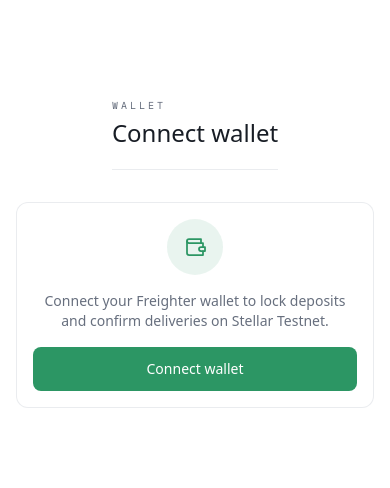
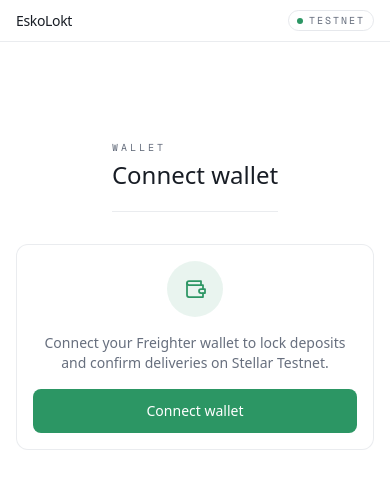
Before and after one commit to ShanIngrid1207/EskoLokt, a React (Vite) app in the folder web/: page / in a window 390 px wide. Shown: the top 488 px of the page. Built offline with nearby package versions, Linux system fonts and the light colour scheme; no server answers; what @stellar/stellar-sdk would draw is missing.

Commit message:
feat(ui): responsive desktop shell (mobile-first, framed app surface)
On desktop the app now sits in a centered, framed card on a branded backdrop
with a global header (brand + Testnet), instead of a phone-width strip in white
space. All changes are md:* so mobile is byte-for-byte unchanged.

```diff
--- a/web/src/App.tsx
+++ b/web/src/App.tsx
@@ -225,19 +225,31 @@
   const showBack = route === "sell" || route === "detail";
 
   return (
-    <div className="min-h-svh bg-background text-foreground">
-      {showBack && (
-        <div className="sticky top-0 z-20 border-b border-border/60 bg-background/85 backdrop-blur">
-          <div className="mx-auto flex max-w-md items-center px-4 py-2.5">
+    // Mobile-first: on phones this is edge-to-edge (all desktop styling is md:*).
+    // On desktop the app sits in a centered, framed surface on a branded backdrop
+    // so it reads as a real app instead of a lonely phone-width strip.
+    <div className="min-h-svh bg-background text-foreground md:bg-gradient-to-b md:from-[hsl(152,32%,97%)] md:to-[hsl(220,18%,94%)]">
+      <div className="md:mx-auto md:my-8 md:max-w-md md:overflow-hidden md:rounded-2xl md:border md:border-border/60 md:bg-background md:shadow-[0_24px_70px_-28px_rgba(16,24,40,0.28)]">
+        {/* Global app header: brand + network, with a contextual Back on inner screens. */}
+        <header className="sticky top-0 z-30 border-b border-border/60 bg-background/85 backdrop-blur md:static">
+          <div className="mx-auto flex max-w-md items-center gap-3 px-4 py-2.5">
+            {showBack ? (
               <button
                 onClick={goHome}
                 className="flex items-center gap-1.5 font-mono text-[10px] uppercase tracking-[0.2em] text-muted-foreground hover:text-foreground"
               >
                 ← Back
               </button>
+            ) : (
+              <button onClick={goHome} className="font-heading text-sm tracking-tight">
+                EskoLokt
+              </button>
+            )}
+            <span className="ml-auto inline-flex items-center gap-1.5 rounded-full border border-border/70 px-2 py-0.5 font-mono text-[10px] uppercase tracking-[0.2em] text-muted-foreground">
+              <span className="size-1.5 rounded-full bg-primary" /> Testnet
+            </span>
           </div>
-        </div>
-      )}
+        </header>
 
         {loadError && (
           <div className="mx-auto max-w-md px-4 pt-4">
@@ -288,5 +300,6 @@
         />
       )}
       </div>
+    </div>
   );
 }
```
Lines whose indentation alone changed are shown as unchanged.
